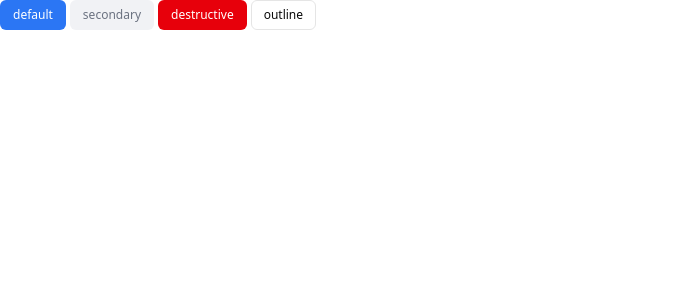
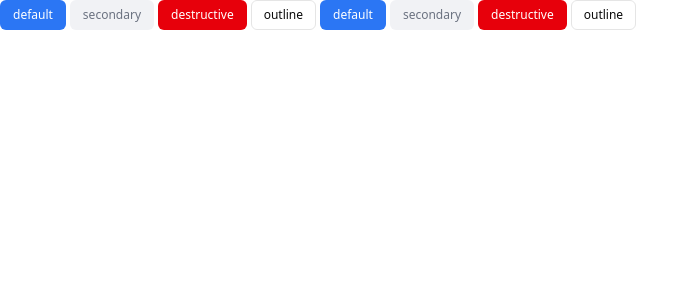
Before and after one commit to pigpgw/portfolio-cms, a React (Vite) app in the folder frontend/: page /test-badge in a window 1280 px wide. Shown: the top 300 px of the page, without its empty margins (0-699 px from the left). Built offline with nearby package versions, Linux system fonts and the light colour scheme.

Commit message:
feat/#15 : ui/shadcn Badge 컴포넌트를 커스터마이즈한다
- semantic tag를 위한 href 입력시 a 태그 href가 없는 경우는 span tag를 활용하는 컴포넌트로 수정하였습니다.

```diff
--- a/frontend/src/components/ui/badge.tsx
+++ b/frontend/src/components/ui/badge.tsx
@@ -22,16 +22,24 @@ const badgeVariants = cva(
   },
 );
 
-function Badge({
-  className,
-  variant,
-  asChild = false,
-  ...props
-}: React.ComponentProps<'span'> & VariantProps<typeof badgeVariants> & { asChild?: boolean }) {
-  const Comp = asChild ? Slot : 'span';
+type BadgeProps = React.HTMLAttributes<HTMLSpanElement> &
+  VariantProps<typeof badgeVariants> & { href?: string };
+
+function Badge({ children, className, variant, href, ...props }: BadgeProps) {
+  const classes = cn(badgeVariants({ variant }), className);
+
+  if (href) {
+    return (
+      <a href={href} target="_blank" rel="noopener noreferrer" className={classes} {...props}>
+        {children}
+      </a>
+    );
+  }
 
   return (
-    <Comp data-slot="badge" className={cn(badgeVariants({ variant }), className)} {...props} />
+    <span className={classes} {...props}>
+      {children}
+    </span>
   );
 }
 
--- a/frontend/src/page/BadgeShowcasePage.tsx
+++ b/frontend/src/page/BadgeShowcasePage.tsx
@@ -6,7 +6,26 @@ export const BadgeShowcasePage = () => {
       <Badge variant="default">default</Badge>
       <Badge variant="secondary">secondary</Badge>
       <Badge variant="destructive">destructive</Badge>
-      <Badge variant="outline">outline</Badge>
+      <Badge
+        variant="outline"
+        onClick={() => {
+          console.log('hi');
+        }}
+      >
+        outline
+      </Badge>
+      <Badge variant="default" href="https://tailwindcss.com/docs/font-size">
+        default
+      </Badge>
+      <Badge variant="secondary" href="https://tailwindcss.com/docs/font-size">
+        secondary
+      </Badge>
+      <Badge variant="destructive" href="https://tailwindcss.com/docs/font-size">
+        destructive
+      </Badge>
+      <Badge variant="outline" href="https://tailwindcss.com/docs/font-size">
+        outline
+      </Badge>
     </div>
   );
 };
```
